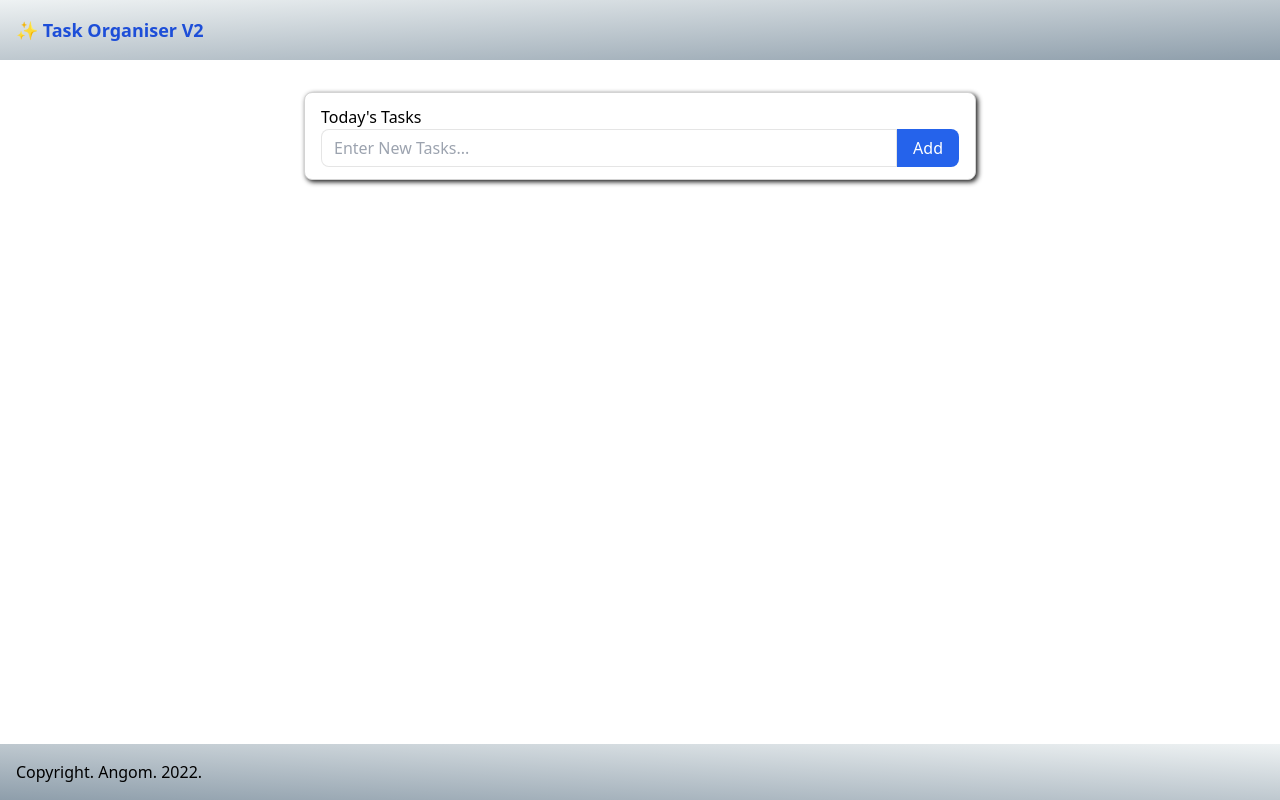
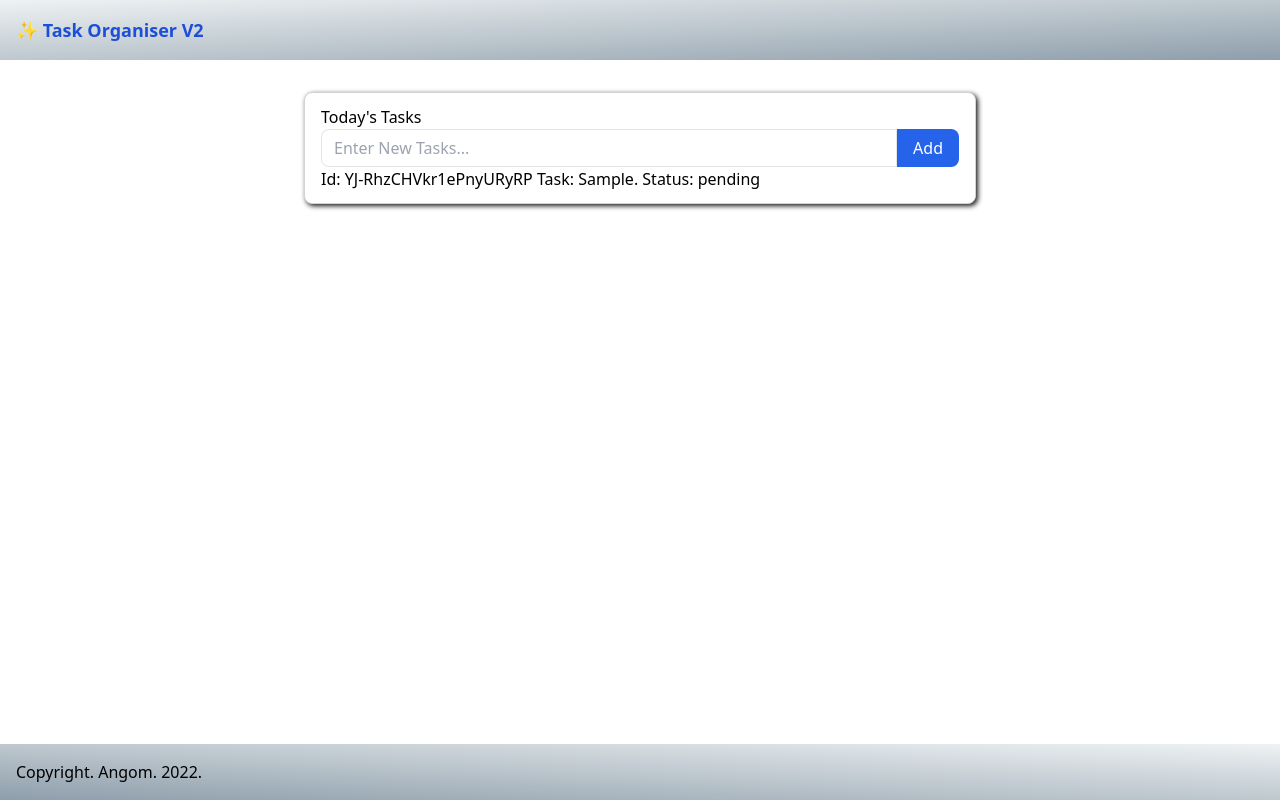
Before and after one commit to AngomRanjan/task-organiser-v2, a React (Vite) app: page / in a window 1280 px wide. Both pictures are taken after typing "Sample" into the empty fields and a click on the button "Add". Built offline with nearby package versions, Linux system fonts and the light colour scheme.

Commit message:
Add TaskList Component

```diff
--- a/src/App.jsx
+++ b/src/App.jsx
@@ -1,4 +1,5 @@
 import AddTask from './components/AddTask';
+import TasksList from './components/TasksList';
 import { TasksProvider, useTasksContextValue } from './context';
 
 const App = () => {
@@ -15,6 +16,7 @@ const App = () => {
           <section className='max-w-2xl mx-auto my-6 border border-solid border-[#d3d3d3] custom-shadow rounded-lg px-4 py-3 text-black bg-white'>
             <h2>Today&apos;s Tasks</h2>
             <AddTask />
+            <TasksList />
           </section>
         </main>
         <footer className='flex w-full bg-gradient-to-tr from-[#8e9eab] to-[#eef2f3] p-4 absolute bottom-0'>
--- /dev/null
+++ b/src/components/TasksList.jsx
@@ -0,0 +1,19 @@
+import React from 'react';
+import { useTasksContext } from '../context';
+
+const TasksList = () => {
+  const { tasks } = useTasksContext();
+
+  return (
+    <ul className='flex flex-wrap gap-y-3'>
+      {tasks.map((task) => (
+        <li key={task.id} className='w-full'>
+          Id: {task.id} Task: {task.task}. Status:{' '}
+          {task.completed ? 'completed' : 'pending'}
+        </li>
+      ))}
+    </ul>
+  );
+};
+
+export default TasksList;
```
Also changed, not shown: 1 other file (tests, documents, lock files or other folders).
